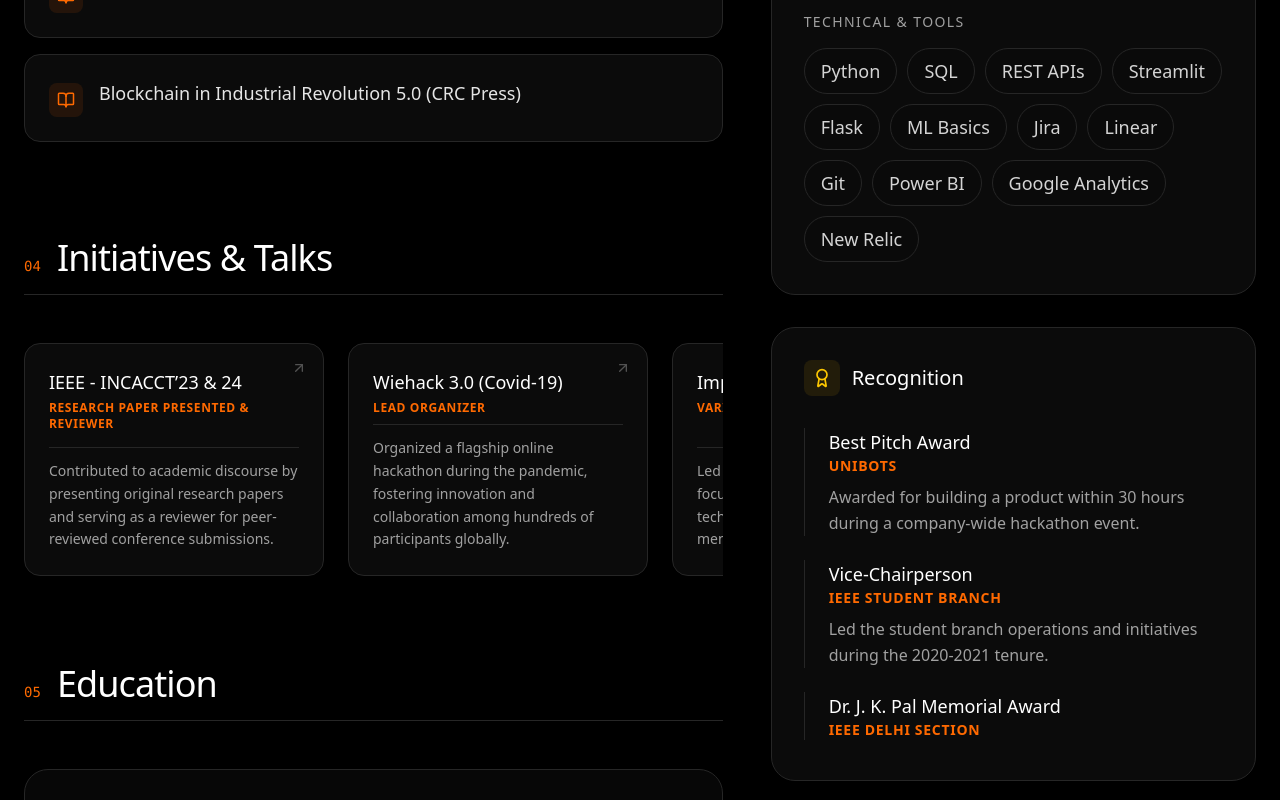
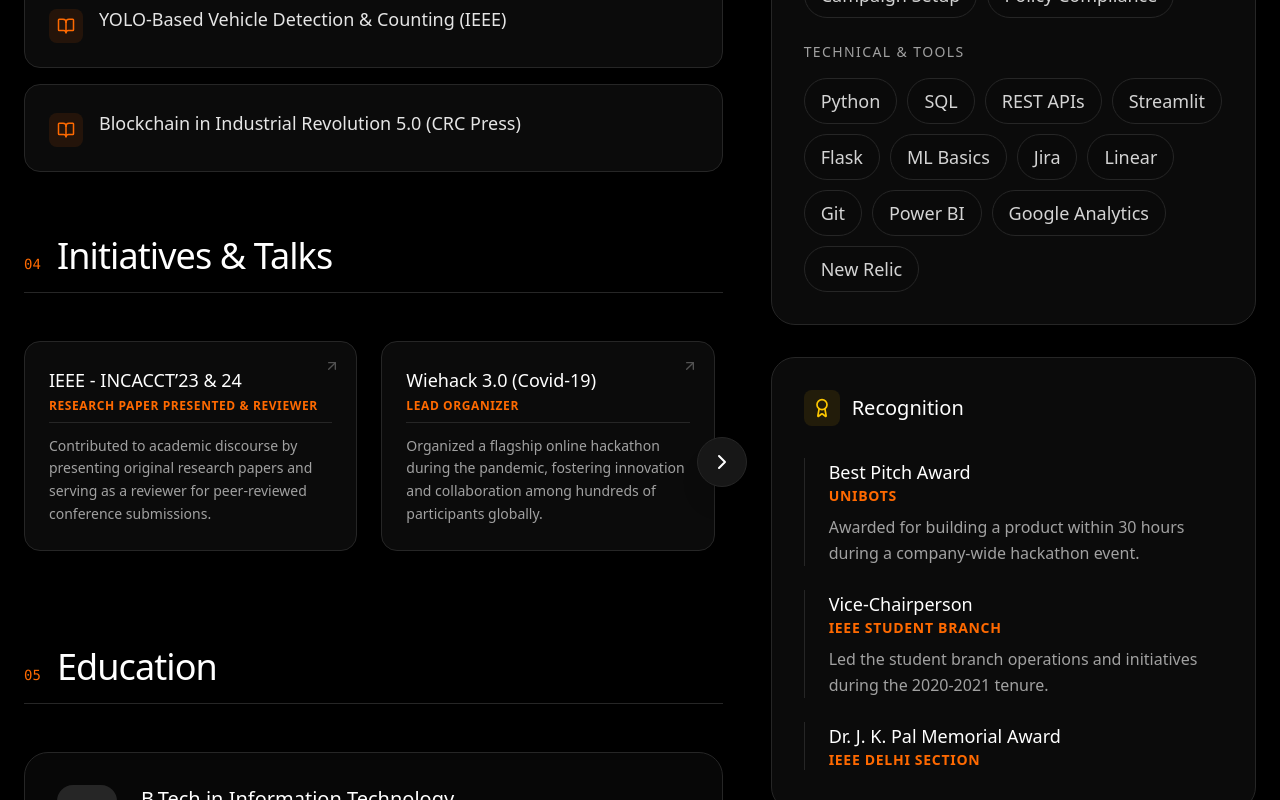
Before and after one commit to chetanya1998/Portfolio, a React (Vite) app: page / in a window 1280 px wide. Shown: the part 3930-4730 px from the top of the page. Built offline with nearby package versions, Linux system fonts and the light colour scheme.

Commit message:
Enhance carousels with navigation buttons and desktop grid layout

```diff
--- a/src/Portfolio.jsx
+++ b/src/Portfolio.jsx
@@ -1,6 +1,7 @@
 import React, { useState, useEffect, useRef } from 'react';
 import HeroBackground from './components/HeroBackground';
 import GlowingCursor from './components/GlowingCursor';
+import Carousel from './components/Carousel';
 import {
     ArrowUpRight,
     Mail,
@@ -466,9 +467,9 @@ export default function Portfolio() {
                 <section id="projects" className="py-16 md:py-24">
                     <SectionHeader num="2" title="Selected Projects" />
 
-                    <div className="flex overflow-x-auto gap-6 md:gap-8 pb-8 -mx-4 px-4 md:-mx-6 md:px-6 snap-x snap-mandatory scrollbar-hide">
+                    <Carousel>
                         {projects.map((project, idx) => (
-                            <FadeIn key={idx} delay={idx * 200} className="min-w-[85vw] md:min-w-[450px] snap-center">
+                            <FadeIn key={idx} delay={idx * 200} className="snap-center min-w-[85vw] md:min-w-0 md:basis-[calc(33.33%-1rem)] shrink-0 h-full">
                                 <div className="group relative bg-neutral-900/50 border border-neutral-800 rounded-3xl p-6 md:p-8 hover:bg-neutral-900 hover:border-orange-500/30 hover:shadow-2xl hover:shadow-orange-900/10 transition-all duration-500 h-full flex flex-col">
                                     <div className="absolute top-6 right-6 md:top-8 md:right-8 p-3 bg-neutral-950 rounded-full border border-neutral-800 text-neutral-400 group-hover:text-white group-hover:border-orange-500/50 group-hover:scale-110 transition-all duration-300">
                                         <ArrowUpRight size={20} />
@@ -499,14 +500,14 @@ export default function Portfolio() {
                                 </div>
                             </FadeIn>
                         ))}
-                    </div>
+                    </Carousel>
                 </section>
 
                 {/* Research, Education & Skills */}
                 <section id="research" className="py-16 md:py-24">
                     <div className="grid grid-cols-1 md:grid-cols-12 gap-12">
 
-                        {/* Left Column: Publications & Education */}
+                        {/* Left Column: Publications, Initiatives, Education */}
                         <div className="md:col-span-7 space-y-12 md:space-y-16">
 
                             {/* Publications */}
@@ -530,10 +531,10 @@ export default function Portfolio() {
                                 </div>
                             </div>
 
-                            {/* Initiatives & Talks - New Carousel Section */}
-                            <div className="pt-8">
+                            {/* Initiatives & Talks - w/ Carousel */}
+                            <div>
                                 <SectionHeader num="4" title="Initiatives & Talks" />
-                                <div className="flex overflow-x-auto gap-4 md:gap-6 pb-6 -mx-4 px-4 md:-mx-0 md:px-0 snap-x snap-mandatory scrollbar-hide">
+                                <Carousel>
                                     {[
                                         {
                                             title: "IEEE - INCACCT’23 & 24",
@@ -554,7 +555,8 @@ export default function Portfolio() {
                                             link: "#"
                                         }
                                     ].map((item, idx) => (
-                                        <FadeIn key={idx} delay={idx * 100} className="min-w-[70vw] md:min-w-[300px] snap-center">
+                                        <FadeIn key={idx} delay={idx * 100} className="snap-center min-w-[70vw] md:min-w-0 md:basis-[calc(50%-1rem)] shrink-0 h-full">
+                                            {/* Note: In a 7-col grid, 33% is too small for these cards. Using 50% or full width might be better. Let's try 50% */}
                                             <div className="h-full p-5 md:p-6 bg-neutral-900/50 rounded-2xl border border-neutral-800 hover:border-orange-500/30 hover:bg-neutral-900 transition-all duration-300 flex flex-col group relative">
                                                 <div className="absolute top-4 right-4 text-neutral-600 group-hover:text-orange-500 transition-colors">
                                                     <ArrowUpRight size={16} />
@@ -565,7 +567,7 @@ export default function Portfolio() {
                                             </div>
                                         </FadeIn>
                                     ))}
-                                </div>
+                                </Carousel>
                             </div>
 
                             {/* Education */}
@@ -715,6 +717,6 @@ export default function Portfolio() {
                     </div>
                 </div>
             </footer>
-        </div>
+        </div >
     );
 }
--- /dev/null
+++ b/src/components/Carousel.jsx
@@ -0,0 +1,69 @@
+import React, { useRef, useState, useEffect } from 'react';
+import { ChevronLeft, ChevronRight } from 'lucide-react';
+
+const Carousel = ({ children, className = "" }) => {
+    const scrollRef = useRef(null);
+    const [canScrollLeft, setCanScrollLeft] = useState(false);
+    const [canScrollRight, setCanScrollRight] = useState(true);
+
+    const checkScroll = () => {
+        if (scrollRef.current) {
+            const { scrollLeft, scrollWidth, clientWidth } = scrollRef.current;
+            setCanScrollLeft(scrollLeft > 0);
+            setCanScrollRight(scrollLeft < scrollWidth - clientWidth - 1); // -1 for rounding tolerance
+        }
+    };
+
+    useEffect(() => {
+        checkScroll();
+        window.addEventListener('resize', checkScroll);
+        return () => window.removeEventListener('resize', checkScroll);
+    }, [children]);
+
+    const scroll = (direction) => {
+        if (scrollRef.current) {
+            const { clientWidth } = scrollRef.current;
+            const scrollAmount = clientWidth / 2; // Scroll half a screen width
+            scrollRef.current.scrollBy({
+                left: direction === 'left' ? -scrollAmount : scrollAmount,
+                behavior: 'smooth'
+            });
+            // checkScroll will be triggered by onScroll event
+        }
+    };
+
+    return (
+        <div className={`relative group/carousel ${className}`}>
+            {/* Scroll Container */}
+            <div
+                ref={scrollRef}
+                onScroll={checkScroll}
+                className="flex overflow-x-auto gap-6 md:gap-6 pb-8 -mx-4 px-4 md:-mx-4 md:px-4 snap-x snap-mandatory scrollbar-hide"
+            >
+                {children}
+            </div>
+
+            {/* Navigation Buttons - Visible on Desktop hover or always if active */}
+            {canScrollLeft && (
+                <button
+                    onClick={() => scroll('left')}
+                    className="absolute left-0 top-1/2 -translate-y-1/2 -ml-2 md:-ml-6 z-10 p-3 bg-neutral-900 border border-neutral-800 text-white rounded-full shadow-xl hover:bg-orange-500 hover:border-orange-500 transition-all hidden md:flex"
+                    aria-label="Scroll left"
+                >
+                    <ChevronLeft size={24} />
+                </button>
+            )}
+            {canScrollRight && (
+                <button
+                    onClick={() => scroll('right')}
+                    className="absolute right-0 top-1/2 -translate-y-1/2 -mr-2 md:-mr-6 z-10 p-3 bg-neutral-900 border border-neutral-800 text-white rounded-full shadow-xl hover:bg-orange-500 hover:border-orange-500 transition-all hidden md:flex"
+                    aria-label="Scroll right"
+                >
+                    <ChevronRight size={24} />
+                </button>
+            )}
+        </div>
+    );
+};
+
+export default Carousel;
```
